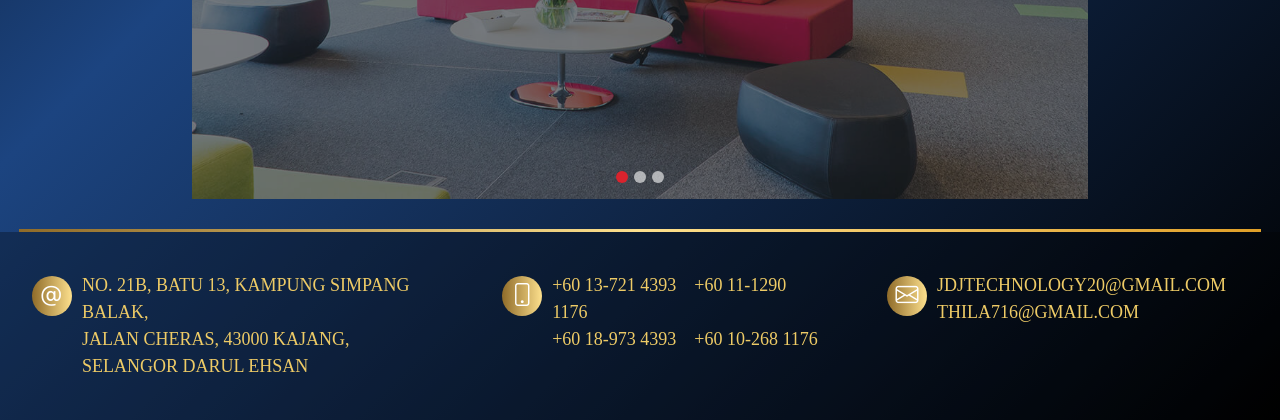
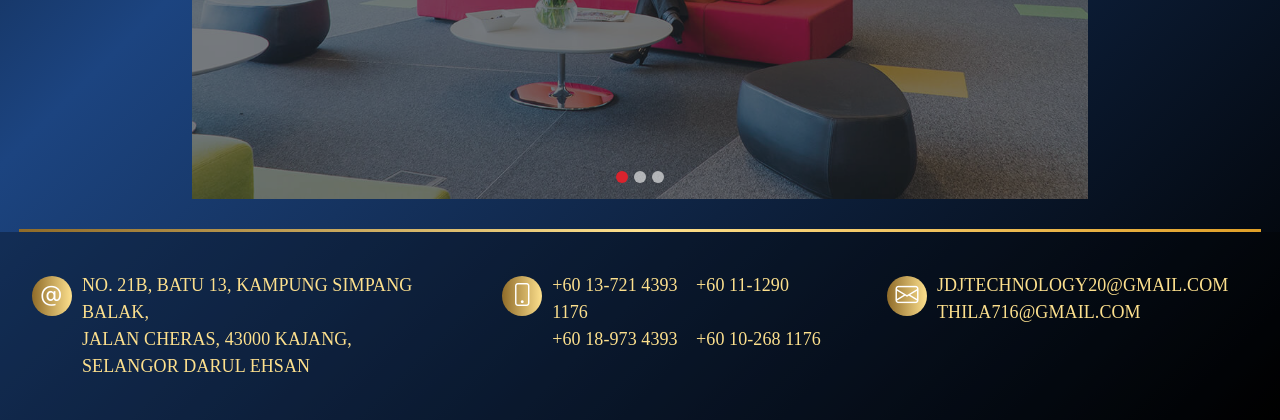
Before and after one commit to fuadzaidan7/JDJ, a PHP site: page / in a window 1280 px wide. Shown: the part 850-1270 px from the top of the page. Run offline with PHP 8.4, Linux system fonts and the light colour scheme; some web fonts are replaced.

Commit message:
Update style.css

```diff
--- a/assets/css/style.css
+++ b/assets/css/style.css
@@ -1986,11 +1986,12 @@ footer{
  .footer-top
 {
   background-color: rgba(0,0,0,0.3) !important;
-  color: #eecb66;
+  color: #FDE08D;
   font-family: 'Taviraj-Regular';
   padding: 40px 0px !important;
   font-size: 18px;
   text-transform: uppercase;
+  letter-spacing: 0.005em;
 }
 
 @media (max-width: 1366px) {
```
